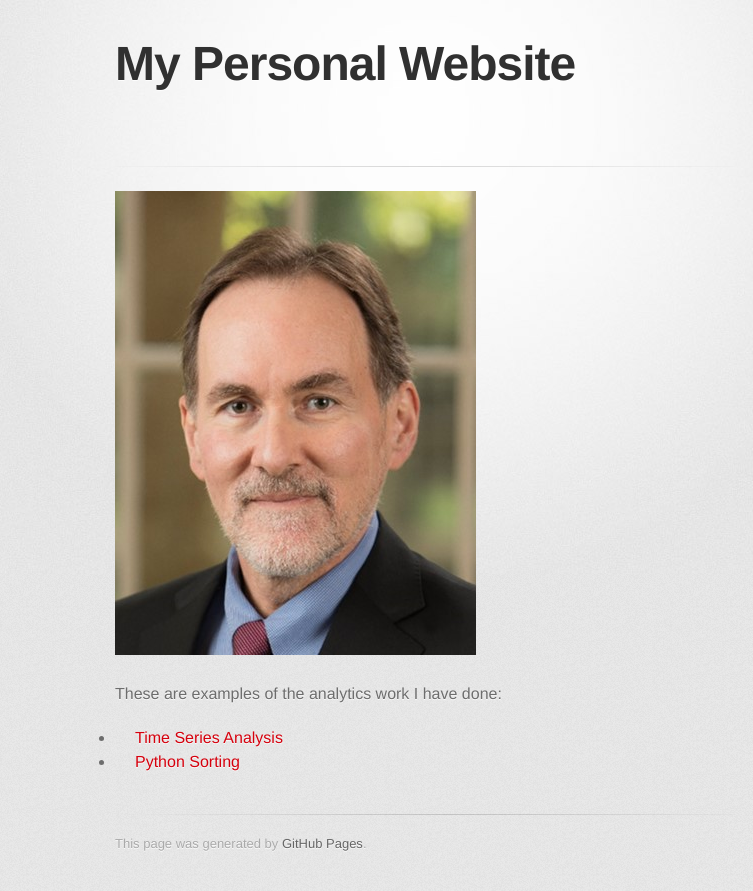
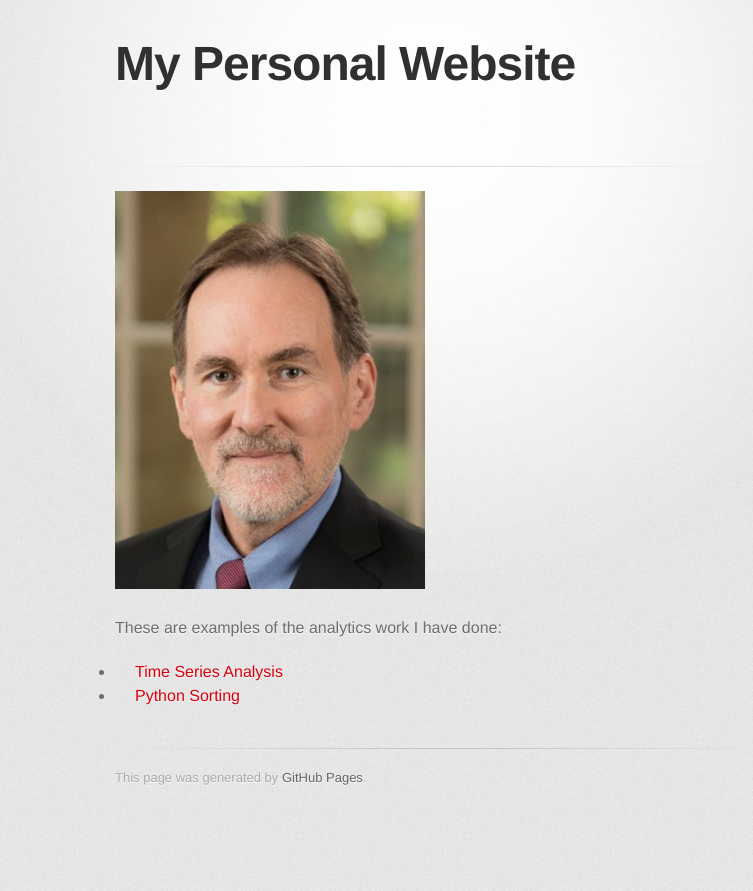
Before and after one commit to jrb28/jrb28.github.io, a Jekyll site: the page built from index.md, in a window 1280 px wide. Shown: the top 891 px of the page, without its empty margins (215-968 px from the left). Built offline with Jekyll 4.4.1, drawn with Linux system fonts in a browser that asks for light colours; some web fonts are replaced; the repository's description, which GitHub fills in, is left out.

Commit message:
Update index.md

```diff
--- a/index.md
+++ b/index.md
@@ -3,7 +3,7 @@ layout: default
 title: My Personal Website
 ---
 
-![James Bradley](BradleyJim.jpg)
+![James Bradley](BradleyJim.jpg){:height="50%" width="50%"}
 
 These are examples of the analytics work I have done:
 
```
